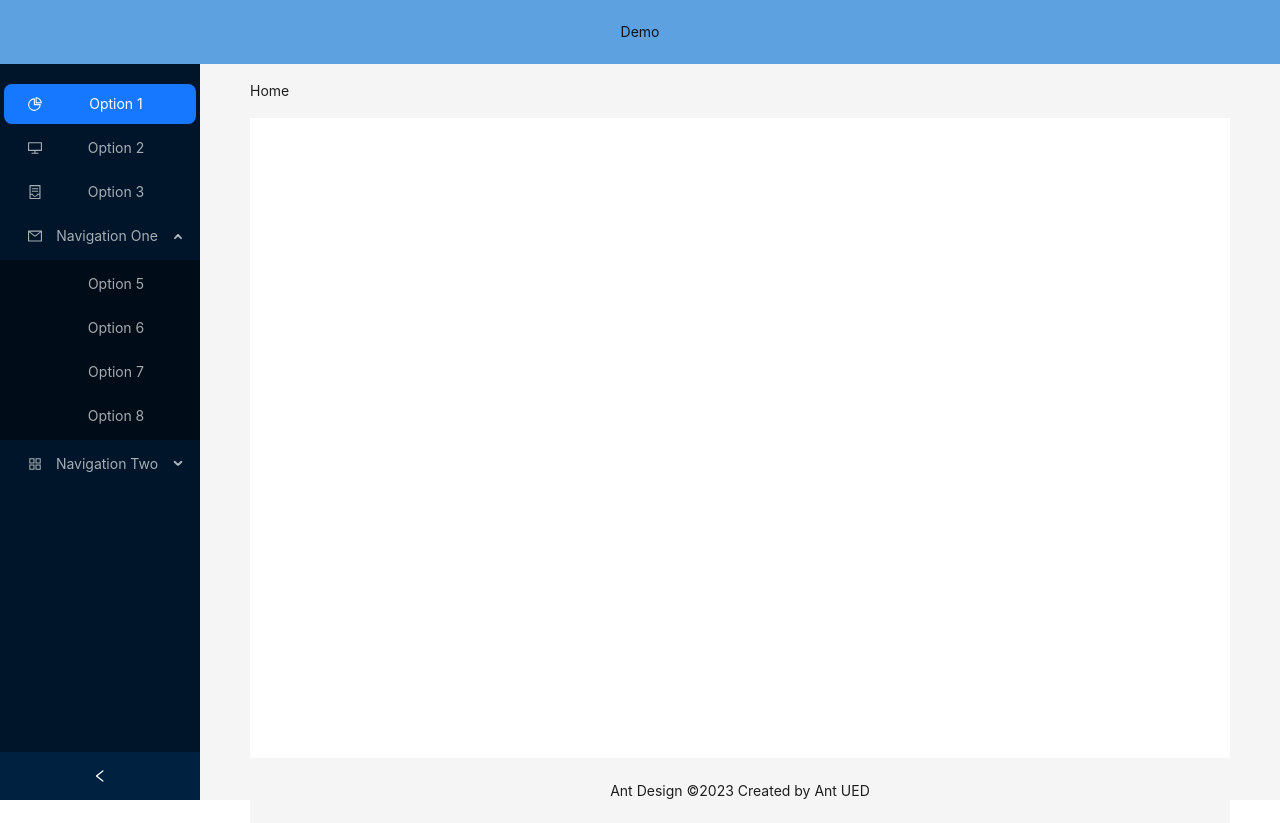
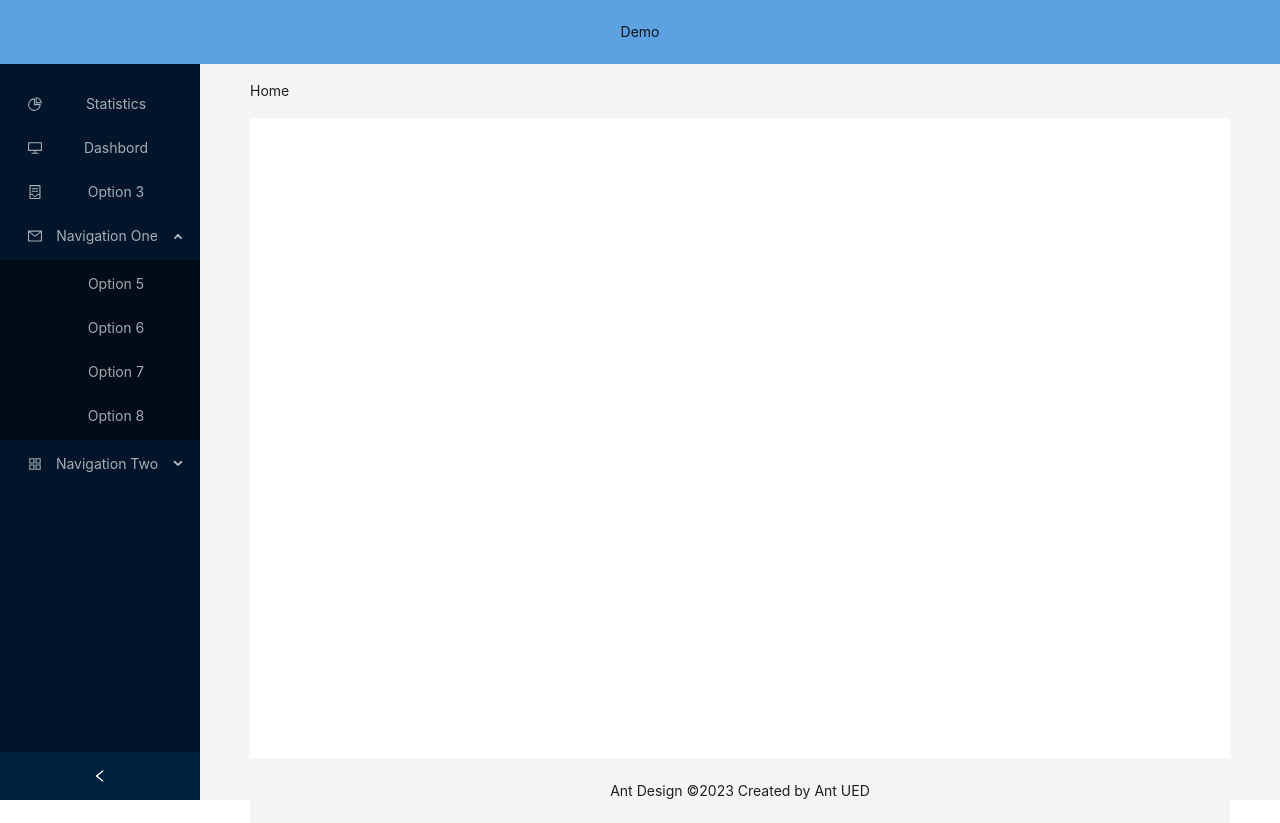
Before and after one commit to TianpJia/react-build-up, a React (Create React App) app: page / in a window 1280 px wide. Built offline with nearby package versions, Linux system fonts and the light colour scheme.

Commit message:
add router part1

```diff
--- a/package.json
+++ b/package.json
@@ -13,6 +13,7 @@
     "antd": "^5.1.7",
     "react": "^18.2.0",
     "react-dom": "^18.2.0",
+    "react-router-dom": "^6.8.2",
     "react-scripts": "5.0.1",
     "typescript": "^4.9.5",
     "web-vitals": "^2.1.4"
--- a/src/index.tsx
+++ b/src/index.tsx
@@ -1,15 +1,18 @@
-import React from 'react';
-import ReactDOM from 'react-dom/client';
-import './index.css';
-import App from './App';
-import reportWebVitals from './reportWebVitals';
+import React from "react";
+import ReactDOM from "react-dom/client";
+import "./index.css";
+import App from "./App";
+import reportWebVitals from "./reportWebVitals";
+import { HashRouter } from "react-router-dom";
 
 const root = ReactDOM.createRoot(
-  document.getElementById('root') as HTMLElement
+  document.getElementById("root") as HTMLElement
 );
 root.render(
   <React.StrictMode>
-    <App />
+    <HashRouter>
+      <App />
+    </HashRouter>
   </React.StrictMode>
 );
 
--- a/src/layout/component/Menu/index.tsx
+++ b/src/layout/component/Menu/index.tsx
@@ -10,6 +10,10 @@ import {
 } from "@ant-design/icons";
 
 type MenuItem = Required<MenuProps>["items"][number];
+
+function onMenuItemClick(item: any) {
+  console.info(item);
+}
 
 function getItem(
   label: React.ReactNode,
@@ -24,12 +28,13 @@ function getItem(
     children,
     label,
     type,
+    onClick: onMenuItemClick,
   } as MenuItem;
 }
 
 const items: MenuItem[] = [
-  getItem("Option 1", "1", <PieChartOutlined />),
-  getItem("Option 2", "2", <DesktopOutlined />),
+  getItem("Statistics", "statistics", <PieChartOutlined />),
+  getItem("Dashbord", "dashbord", <DesktopOutlined />),
   getItem("Option 3", "3", <ContainerOutlined />),
 
   getItem("Navigation One", "sub1", <MailOutlined />, [
```
Also changed, not shown: src/pages/dashbord/index.tsx (added, +7 -0 lines), src/pages/statistics/index.tsx (added, +7 -0 lines), 2 other files (tests, documents, lock files or other folders).
